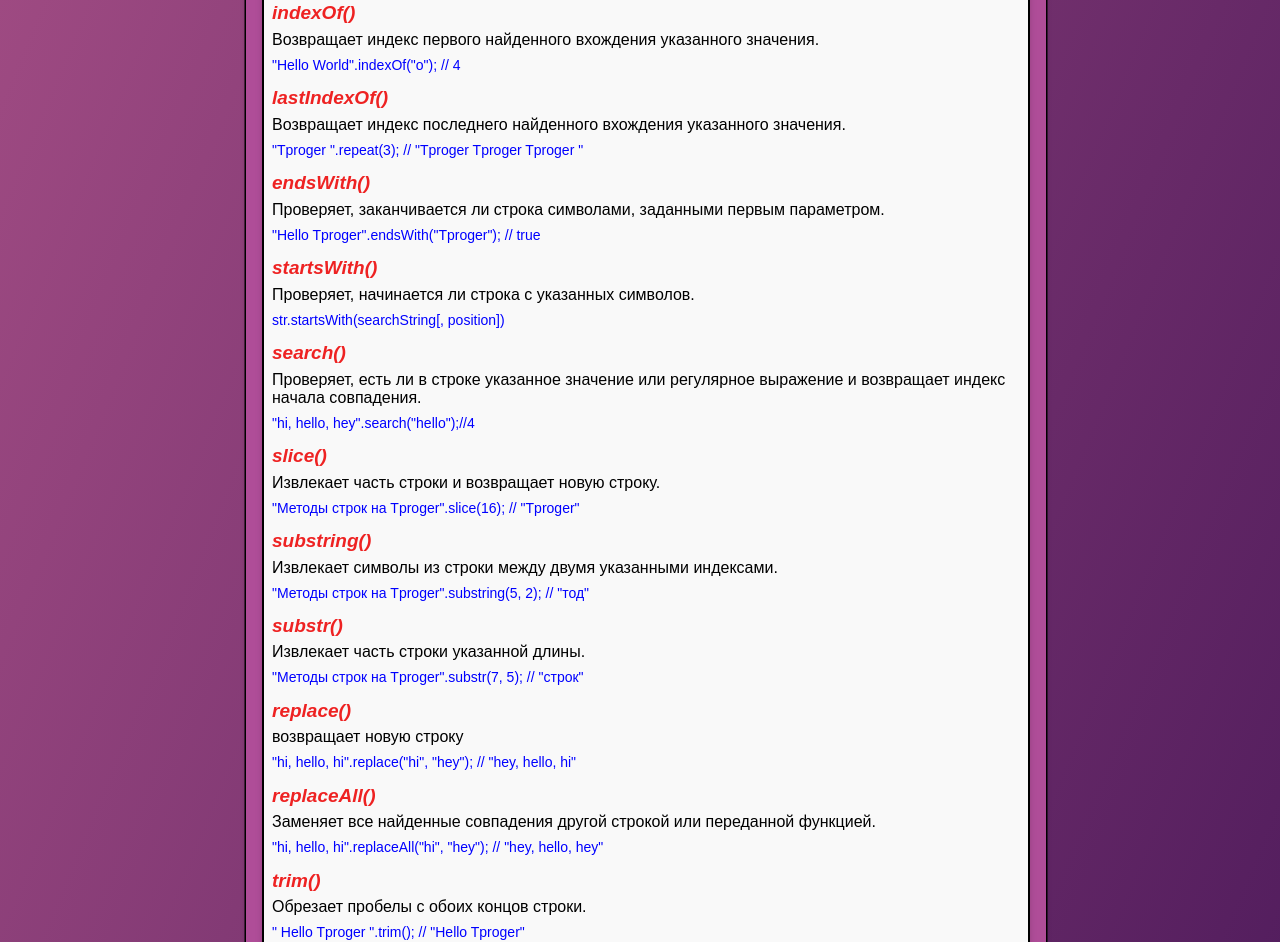
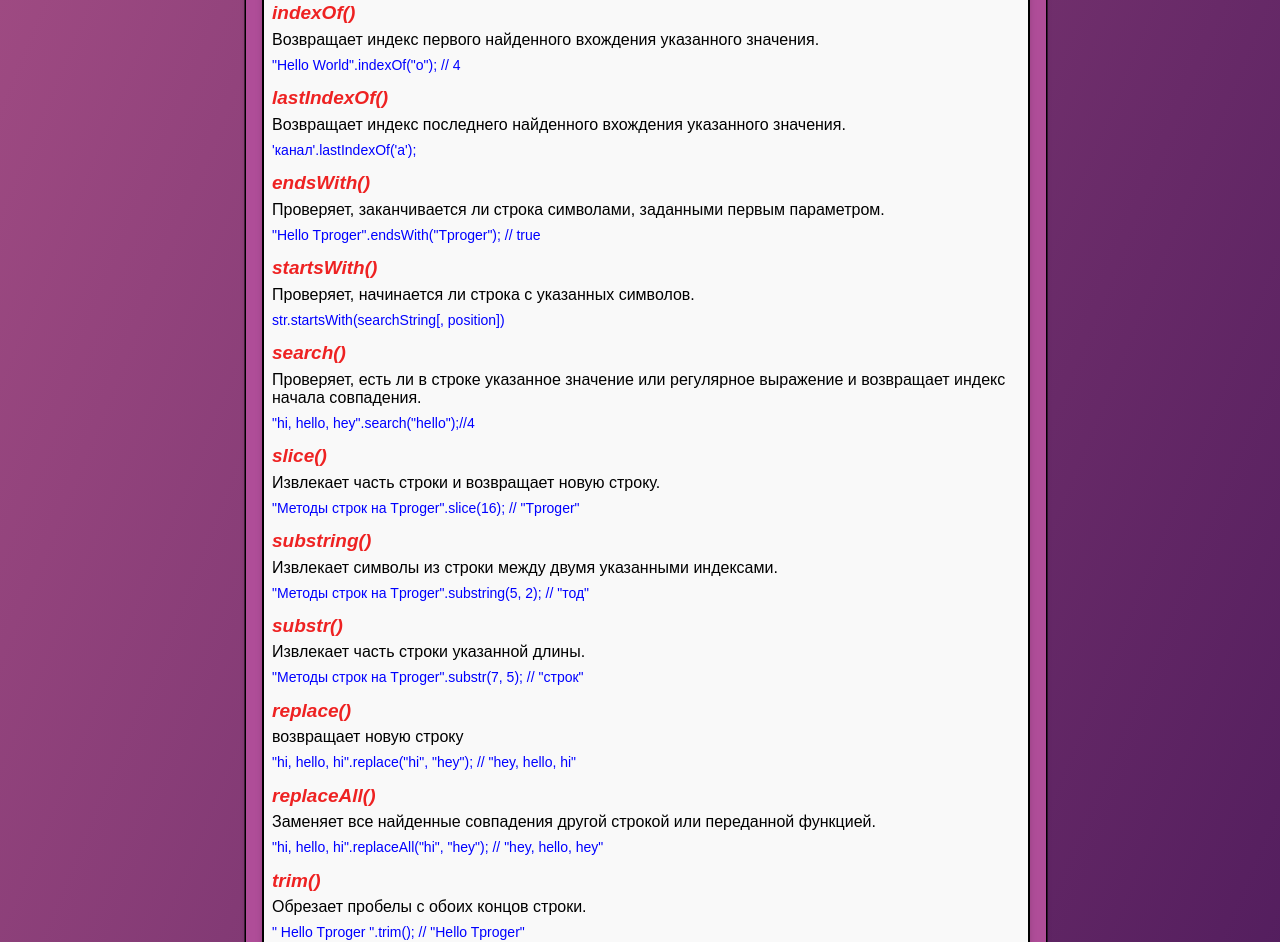
Before and after one commit to HarryPotter-4000/CheatSheet, a plain HTML site: page index.html in a window 1280 px wide. Shown: the part 832-1774 px from the top of the page. Drawn offline with Linux system fonts and the light colour scheme.

Commit message:
add spases

```diff
--- a/index.html
+++ b/index.html
@@ -67,7 +67,7 @@
 
             <h2>lastIndexOf()</h2>
             <p class="text">Возвращает индекс последнего найденного вхождения указанного значения.</p>
-            <p class="example"> "Tproger ".repeat(3); // "Tproger Tproger Tproger "</p>
+            <p class="example">'канал'.lastIndexOf('а');</p>
 
             <h2>endsWith()</h2>
             <p class="text">Проверяет, заканчивается ли строка символами, заданными первым параметром.</p>
```
